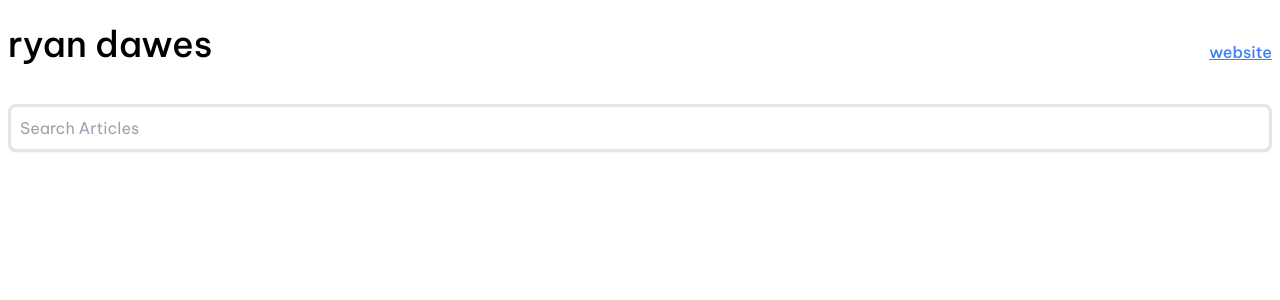
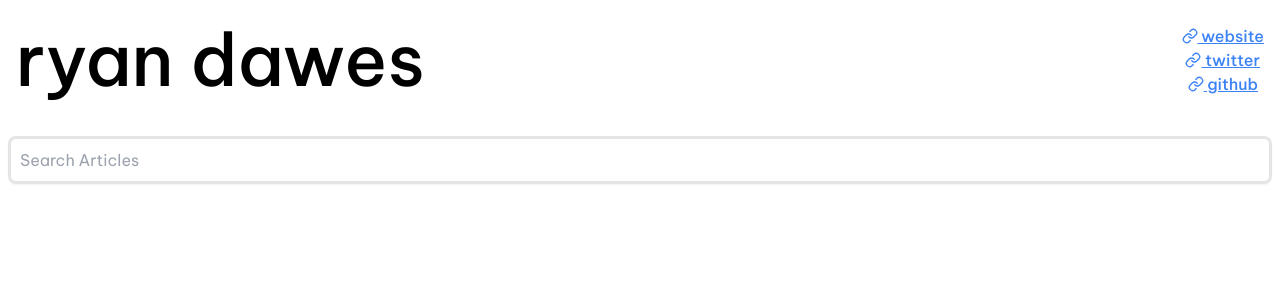
Before and after one commit to dawescc/bloggie, a Next.js app: page / in a window 1280 px wide. Shown: the top 300 px of the page. Built offline with nearby package versions, Linux system fonts and the light colour scheme; no server answers; the database is empty.

Commit message:
modified header

```diff
--- a/app/globals.css
+++ b/app/globals.css
@@ -19,7 +19,7 @@
 }
 
 .card-bg {
-	@apply bg-black/5 dark:bg-white/5;
+	@apply bg-black/[9%] dark:bg-white/[9%];
 }
 
 .bar-colors {
--- a/components/Header.tsx
+++ b/components/Header.tsx
@@ -1,13 +1,30 @@
+import { Link } from "lucide-react";
+
 export default function Header() {
 	return (
 		<div className='w-full flex flex-1 items-center'>
-			<div className='w-full py-6 px-2 flex justify-between items-end *:font-medium'>
-				<span className='text-4xl'>ryan dawes</span>
-				<a
-					className='underline max-w-fit text-blue-500'
-					href='https://dawes.cc'>
-					website
-				</a>
+			<div className='w-full py-6 px-4 flex flex-col gap-6 md:flex-row justify-between items-center *:font-medium'>
+				<div className='text-5xl md:text-7xl'>ryan dawes</div>
+				<div className='flex justify-evenly items-center w-full md:w-auto md:flex-col md:h-full'>
+					<a
+						className='underline max-w-fit text-blue-500 inline-flex items-center'
+						href='https://dawes.cc'>
+						<Link size={16} />
+						&nbsp;website
+					</a>
+					<a
+						className='underline max-w-fit text-blue-500 inline-flex items-center'
+						href='https://x.com/dawescc'>
+						<Link size={16} />
+						&nbsp;twitter
+					</a>
+					<a
+						className='underline max-w-fit text-blue-500 inline-flex items-center'
+						href='https://github.com/dawescc'>
+						<Link size={16} />
+						&nbsp;github
+					</a>
+				</div>
 			</div>
 		</div>
 	);
```
